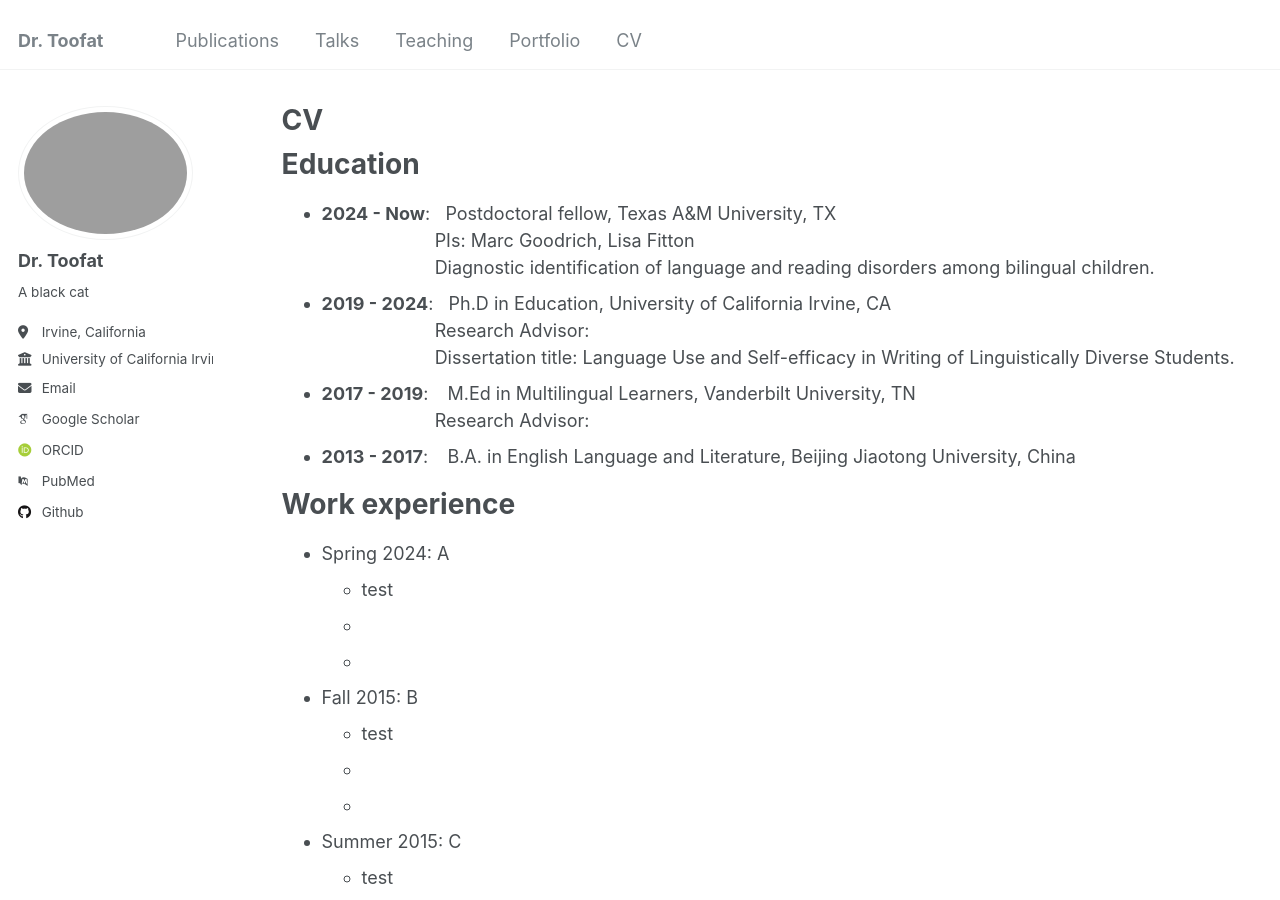
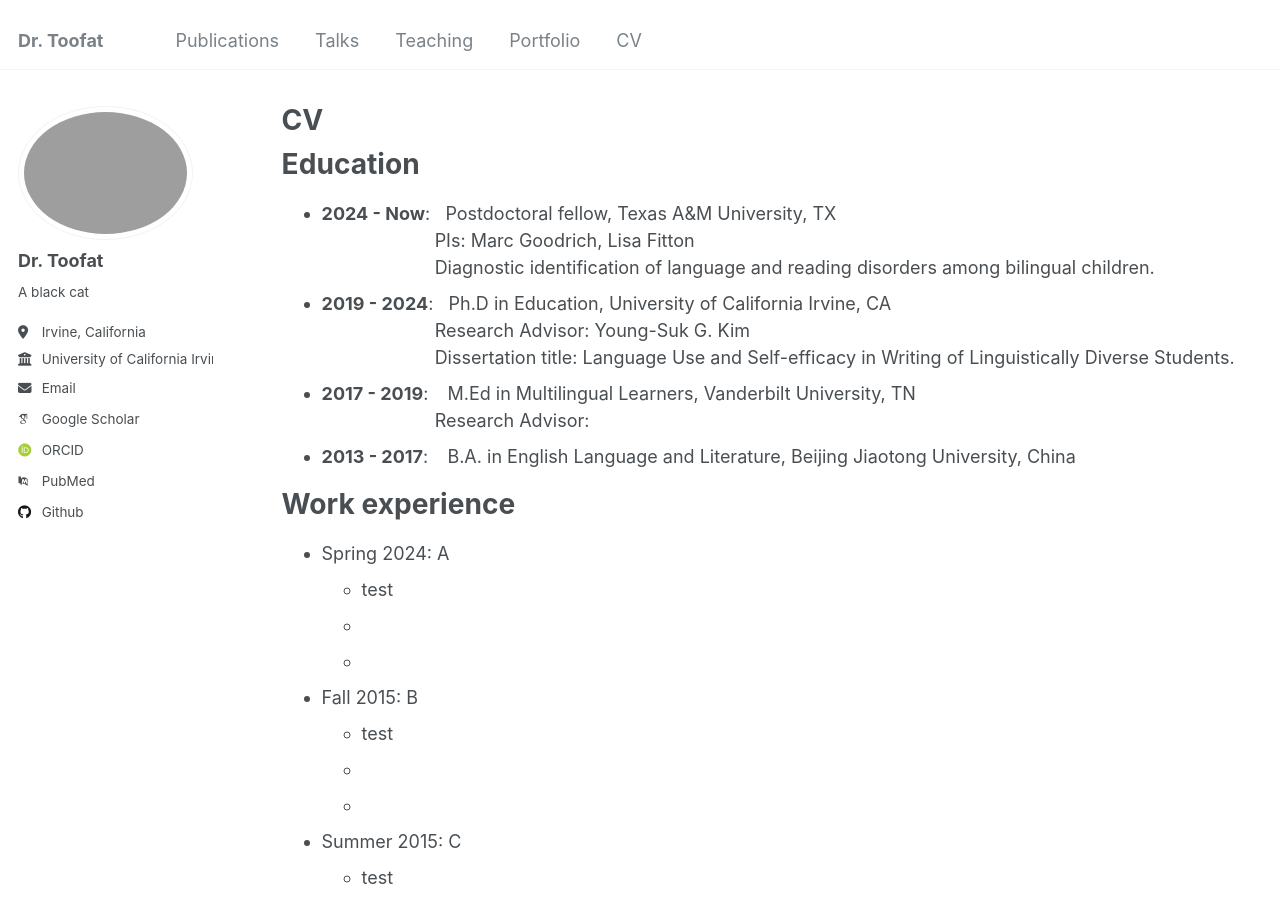
Before and after one commit to AltriaCarrie/altriacarrie.github.io, a Jekyll site: the page built from _pages/cv.md, in a window 1280 px wide and 900 px high. Built offline with Jekyll 4.4.1, drawn with Linux system fonts in a browser that asks for light colours; some web fonts are replaced.

Commit message:
Update cv.md

```diff
--- a/_pages/cv.md
+++ b/_pages/cv.md
@@ -15,7 +15,7 @@ Education
 &emsp;&emsp;&emsp;&emsp;&emsp;&emsp; PIs: Marc Goodrich, Lisa Fitton
 &emsp;&emsp;&emsp;&emsp;&emsp;&emsp; Diagnostic identification of language and reading disorders among bilingual children.
 * **2019 - 2024**: &nbsp; Ph.D in Education, University of California Irvine, CA
-&emsp;&emsp;&emsp;&emsp;&emsp;&emsp; Research Advisor:
+&emsp;&emsp;&emsp;&emsp;&emsp;&emsp; Research Advisor: Young-Suk G. Kim
 &emsp;&emsp;&emsp;&emsp;&emsp;&emsp; Dissertation title: Language Use and Self-efficacy in Writing of Linguistically Diverse Students.
 * **2017 - 2019**: &ensp; M.Ed in Multilingual Learners, Vanderbilt University, TN
 &emsp;&emsp;&emsp;&emsp;&emsp;&emsp; Research Advisor:
```
